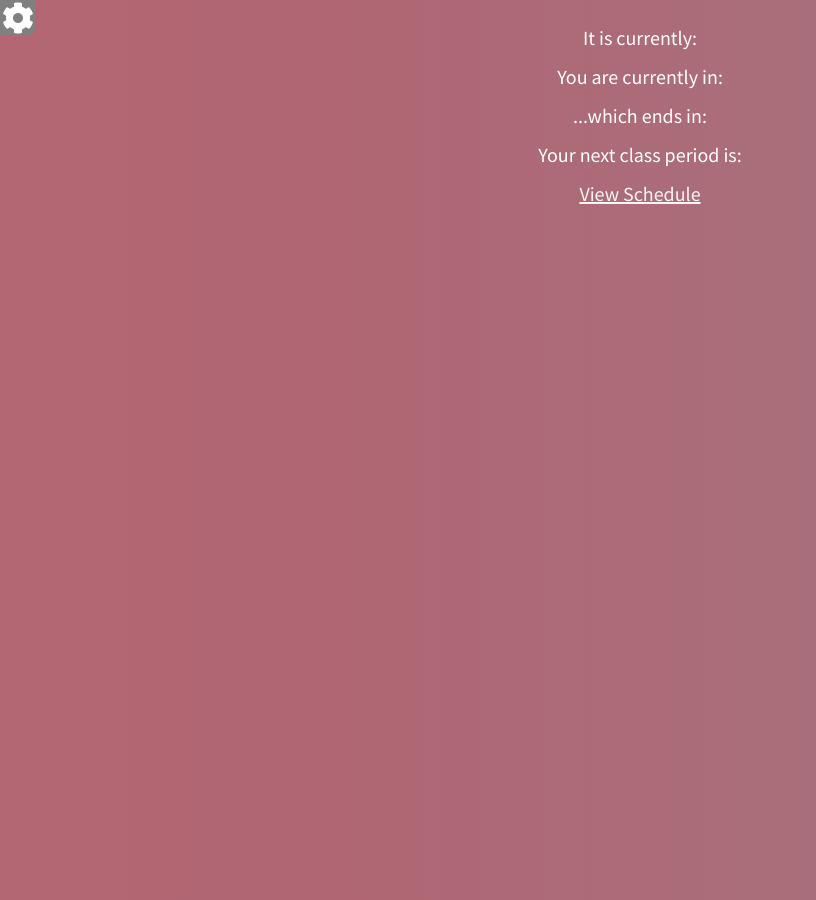
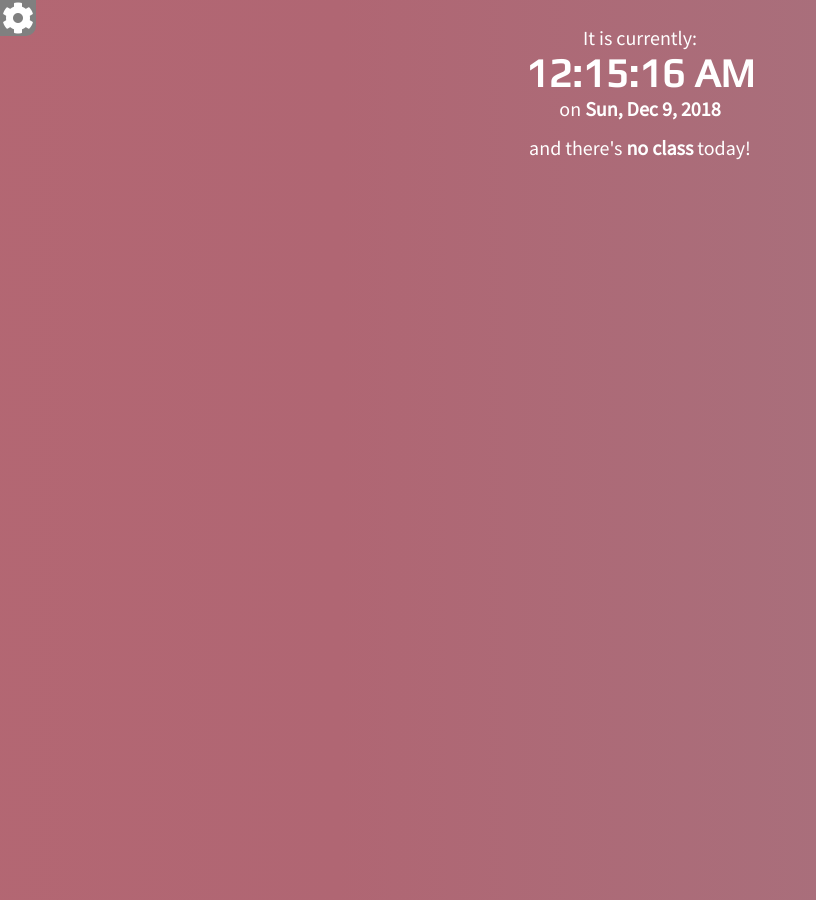
Before and after one commit to MoralCode/ClassClock, a Jekyll site: the page built from index.html, in a window 1280 px wide. Shown: the whole page, without its empty margins (0-816 px from the left). Built offline with Jekyll 4.4.1, drawn with Linux system fonts in a browser that asks for light colours; nearby versions of some CDN libraries; comment, search, counter and statistics services are not loaded; part of the change alters nothing that is shown.

Commit message:
Hide elements during non-school days.

```diff
--- a/_layouts/default.html
+++ b/_layouts/default.html
@@ -13,6 +13,7 @@
         <link rel="apple-touch-icon" sizes="192x192" href="icons/classclockicon-192.png">
         <link rel="manifest" href="/manifest.json">
         <link href="https://fonts.googleapis.com/css?family=Play|Source+Sans+Pro" rel="stylesheet">
+        <script src="https://ajax.aspnetcdn.com/ajax/jQuery/jquery-3.3.1.min.js"></script>
 
 
     </head>
--- a/classtime.js
+++ b/classtime.js
@@ -1,3 +1,306 @@
+// TODO: Move schedule to a database.
+var schedule = {
+    "schedules": [
+        {
+            "name": "Mon/Fri (Regular)",
+            "days": [
+                1,
+                5
+            ],
+            "classes": [
+                {
+                    "name": "1st Period",
+                    "startTime": {
+                        "hours": 8, "minutes": 25
+                    },
+                    "endTime": {
+                        "hours": 9, "minutes": 55
+                    }
+                },
+                {
+                    "name": "TSCT",
+                    "startTime": {
+                        "hours": 9, "minutes": 55
+                    },
+                    "endTime": {
+                        "hours": 10, "minutes": 10
+                    }
+                },
+                {
+                    "name": "Passing Period",
+                    "showInFullSchedule": false,
+                    "startTime": {
+                        "hours": 10, "minutes": 10
+                    },
+                    "endTime": {
+                        "hours": 10, "minutes": 15
+                    }
+                },
+                {
+                    "name": "2nd Period",
+                    "startTime": {
+                        "hours": 10, "minutes": 15
+                    },
+                    "endTime": {
+                        "hours": 11, "minutes": 45
+                    }
+                },
+                {
+                    "name": "Lunch",
+                    "startTime": {
+                        "hours": 11, "minutes": 45
+                    },
+                    "endTime": {
+                        "hours": 12, "minutes": 20
+                    }
+                },
+                {
+                    "name": "Passing Period",
+                    "showInFullSchedule": false,
+                    "startTime": {
+                        "hours": 12, "minutes": 20
+                    },
+                    "endTime": {
+                        "hours": 12, "minutes": 25
+                    }
+                },
+                {
+                    "name": "3rd Period",
+                    "startTime": {
+                        "hours": 12, "minutes": 25
+                    },
+                    "endTime": {
+                        "hours": 13, "minutes": 55
+                    }
+                },
+                {
+                    "name": "Passing Period",
+                    "showInFullSchedule": false,
+                    "startTime": {
+                        "hours": 13, "minutes": 55
+                    },
+                    "endTime": {
+                        "hours": 14, "minutes": 00
+                    }
+                },
+                {
+                    "name": "4th Period",
+                    "startTime": {
+                        "hours": 14, "minutes": 00
+                    },
+                    "endTime": {
+                        "hours": 15, "minutes": 30
+                    }
+                }
+            ]
+        },
+        {
+            "name": "Tues/Wed (Support Seminar)",
+            "days": [
+                2,
+                3
+            ],
+            "classes": [
+                {
+                    "name": "1st Period",
+                    "startTime": {
+                        "hours": 8, "minutes": 25
+                    },
+                    "endTime": {
+                        "hours": 9, "minutes": 47
+                    }
+                },
+                {
+                    "name": "TSCT",
+                    "startTime": {
+                        "hours": 9, "minutes": 47
+                    },
+                    "endTime": {
+                        "hours": 9, "minutes": 57
+                    }
+                },
+                {
+                    "name": "Passing Period",
+                    "showInFullSchedule": false,
+                    "startTime": {
+                        "hours": 9, "minutes": 57
+                    },
+                    "endTime": {
+                        "hours": 10, "minutes": 02
+                    }
+                },
+                {
+                    "name": "Support Seminar",
+                    "startTime": {
+                        "hours": 10, "minutes": 02
+                    },
+                    "endTime": {
+                        "hours": 10, "minutes": 34
+                    }
+                },
+                {
+                    "name": "Passing Period",
+                    "showInFullSchedule": false,
+                    "startTime": {
+                        "hours": 10, "minutes": 34
+                    },
+                    "endTime": {
+                        "hours": 10, "minutes": 39
+                    }
+                },
+                {
+                    "name": "2nd Period",
+                    "startTime": {
+                        "hours": 10, "minutes": 39
+                    },
+                    "endTime": {
+                        "hours": 12, "minutes": 01
+                    }
+                },
+                {
+                    "name": "Lunch",
+                    "startTime": {
+                        "hours": 12, "minutes": 01
+                    },
+                    "endTime": {
+                        "hours": 12, "minutes": 36
+                    }
+                },
+                {
+                    "name": "Passing Period",
+                    "showInFullSchedule": false,
+                    "startTime": {
+                        "hours": 12, "minutes": 36
+                    },
+                    "endTime": {
+                        "hours": 12, "minutes": 41
+                    }
+                },
+                {
+                    "name": "3rd Period",
+                    "startTime": {
+                        "hours": 12, "minutes": 41
+                    },
+                    "endTime": {
+                        "hours": 14, "minutes": 03
+                    }
+                },
+                {
+                    "name": "Passing Period",
+                    "showInFullSchedule": false,
+                    "startTime": {
+                        "hours": 14, "minutes": 03
+                    },
+                    "endTime": {
+                        "hours": 14, "minutes": 8
+                    }
+                },
+                {
+                    "name": "4th Period",
+                    "startTime": {
+                        "hours": 14, "minutes": 8
+                    },
+                    "endTime": {
+                        "hours": 15, "minutes": 30
+                    }
+                }
+            ],
+        },
+        {
+            "name": "Thursday (Early Release)",
+            "days": [
+                4
+            ],
+            "classes": [
+                {
+                    "name": "1st Period",
+                    "startTime": {
+                        "hours": 8, "minutes": 25
+                    },
+                    "endTime": {
+                        "hours": 9, "minutes": 50
+                    }
+                },
+                {
+                    "name": "TSCT",
+                    "startTime": {
+                        "hours": 9, "minutes": 50
+                    },
+                    "endTime": {
+                        "hours": 10, "minutes": 00
+                    }
+                },
+                {
+                    "name": "Passing Period",
+                    "showInFullSchedule": false,
+                    "startTime": {
+                        "hours": 10, "minutes": 00
+                    },
+                    "endTime": {
+                        "hours": 10, "minutes": 05
+                    }
+                },
+                {
+                    "name": "2nd Period",
+                    "startTime": {
+                        "hours": 10, "minutes": 05
+                    },
+                    "endTime": {
+                        "hours": 11, "minutes": 30
+                    }
+                },
+                {
+                    "name": "Lunch",
+                    "startTime": {
+                        "hours": 11, "minutes": 30
+                    },
+                    "endTime": {
+                        "hours": 12, "minutes": 05
+                    }
+                },
+                {
+                    "name": "Passing Period",
+                    "showInFullSchedule": false,
+                    "startTime": {
+                        "hours": 12, "minutes": 05
+                    },
+                    "endTime": {
+                        "hours": 12, "minutes": 10
+                    }
+                },
+                {
+                    "name": "3rd Period",
+                    "startTime": {
+                        "hours": 12, "minutes": 10
+                    },
+                    "endTime": {
+                        "hours": 13, "minutes": 35
+                    }
+                },
+                {
+                    "name": "Passing Period",
+                    "showInFullSchedule": false,
+                    "startTime": {
+                        "hours": 13, "minutes": 35
+                    },
+                    "endTime": {
+                        "hours": 13, "minutes": 40
+                    }
+                },
+                {
+                    "name": "4th Period",
+                    "startTime": {
+                        "hours": 13, "minutes": 40
+                    },
+                    "endTime": {
+                        "hours": 15, "minutes": 05
+                    }
+                }
+            ]
+        }
+    ]
+}
+
 var currentDay = 0;
 var currentHours = 0;
 var currentMinutes = 0;
@@ -5,206 +308,14 @@ var currentSeconds = 0;
 var currentDate;
 
 var currentClassPeriodIndex = -1;
-//nextClassPeriodIndex
-
 var currentScheduleIndex = -1;
-
-
 var use24HourTime = getLocalStorageBoolean("use24HourTime", false);
-
-var data = {
-    fullName: "",
-    shortName: "",
-    //order is as is on the school website
-    schedules: [
-        {
-            name: "Mon/Fri (Regular)",
-            days: [1, 5],
-            classes: [
-                {
-                    name: "1st Period",
-                    startTime: {hours: 8, minutes:25},
-                    endTime: {hours: 9, minutes:55}
-                },
-                {
-                    name: "TSCT",
-                    startTime: {hours: 9, minutes:55},
-                    endTime: {hours: 10, minutes:10}
-                },
-                {
-                    name: "Passing Period",
-                    showInFullSchedule: false,
-                    startTime: {hours: 10, minutes:10},
-                    endTime: {hours: 10, minutes:15}
-                },
-                {
-                    name: "2nd Period",
-                    startTime: {hours: 10, minutes:15},
-                    endTime: {hours: 11, minutes:45}
-                },
-                {
-                    name: "Lunch",
-                    startTime: {hours: 11, minutes:45},
-                    endTime: {hours: 12, minutes:20}
-                },
-                {
-                    name: "Passing Period",
-                    showInFullSchedule: false,
-                    startTime: {hours: 12, minutes:20},
-                    endTime: {hours: 12, minutes:25}
-                },
-                {
-                    name: "3rd Period",
-                    startTime: {hours: 12, minutes:25},
-                    endTime: {hours: 13, minutes:55}
-                },
-                {
-                    name: "Passing Period",
-                    showInFullSchedule: false,
-                    startTime: {hours: 13, minutes:55},
-                    endTime: {hours: 14, minutes:00}
-                },
-                {
-                    name: "4th Period",
-                    startTime: {hours: 14, minutes:00},
-                    endTime: {hours: 15, minutes:30}
-                }
-            ]
-        },
-        {
-            name: "Tues/Wed (Support Seminar)",
-            days: [2, 3],
-            classes: [
-                {
-                    name: "1st Period",
-                    startTime: {hours: 8, minutes:25},
-                    endTime: {hours: 9, minutes:47}
-                },
-                {
-                    name: "TSCT",
-                    startTime: {hours: 9, minutes:47},
-                    endTime: {hours: 9, minutes:57}
-                },
-                {
-                    name: "Passing Period",
-                    showInFullSchedule: false,
-                    startTime: {hours: 9, minutes:57},
-                    endTime: {hours: 10, minutes:02}
-                },
-                {
-                    name: "Support Seminar",
-                    startTime: {hours: 10, minutes:02},
-                    endTime: {hours: 10, minutes:34}
-                },
-                {
-                    name: "Passing Period",
-                    showInFullSchedule: false,
-                    startTime: {hours: 10, minutes:34},
-                    endTime: {hours: 10, minutes:39}
-                },
-                {
-                    name: "2nd Period",
-                    startTime: {hours: 10, minutes:39},
-                    endTime: {hours: 12, minutes:01}
-                },
-                {
-                    name: "Lunch",
-                    startTime: {hours: 12, minutes:01},
-                    endTime: {hours: 12, minutes:36}
-                },
-                {
-                    name: "Passing Period",
-                    showInFullSchedule: false,
-                    startTime: {hours: 12, minutes:36},
-                    endTime: {hours: 12, minutes:41}
-                },
-                {
-                    name: "3rd Period",
-                    startTime: {hours: 12, minutes:41},
-                    endTime: {hours: 14, minutes:03}
-                },
-                {
-                    name: "Passing Period",
-                    showInFullSchedule: false,
-                    startTime: {hours: 14, minutes:03},
-                    endTime: {hours: 14, minutes:8}
-                },
-                {
-                    name: "4th Period",
-                    startTime: {hours: 14, minutes:8},
-                    endTime: {hours: 15, minutes:30}
-                }
-            ],
-        },
-        {
-            name: "Thursday (Early Release)",
-            days: [4],
-            classes: [
-                {
-                    name: "1st Period",
-                    startTime: {hours: 8, minutes:25},
-                    endTime: {hours: 9, minutes:50}
-                },
-                {
-                    name: "TSCT",
-                    startTime: {hours: 9, minutes:50},
-                    endTime: {hours: 10, minutes:00}
-                },
-                {
-                    name: "Passing Period",
-                    showInFullSchedule: false,
-                    startTime: {hours: 10, minutes:00},
-                    endTime: {hours: 10, minutes:05}
-                },
-                {
-                    name: "2nd Period",
-                    startTime: {hours: 10, minutes:05},
-                    endTime: {hours: 11, minutes:30}
-                },
-                {
-                    name: "Lunch",
-                    startTime: {hours: 11, minutes:30},
-                    endTime: {hours: 12, minutes:05}
-                },
-                {
-                    name: "Passing Period",
-                    showInFullSchedule: false,
-                    startTime: {hours: 12, minutes:05},
-                    endTime: {hours: 12, minutes:10}
-                },
-                {
-                    name: "3rd Period",
-                    startTime: {hours: 12, minutes:10},
-                    endTime: {hours: 13, minutes:35}
-                },
-                {
-                    name: "Passing Period",
-                    showInFullSchedule: false,
-                    startTime: {hours: 13, minutes:35},
-                    endTime: {hours: 13, minutes:40}
-                },
-                {
-                    name: "4th Period",
-                    startTime: {hours: 13, minutes:40},
-                    endTime: {hours: 15, minutes:05}
-                }
-            ]
-        }
-    ]
-};
-
-// settings: {
-//         militaryTime: true;
-//     }
-
 
 function update() {
     updateTime();
-    if (typeof data !== 'undefined') {
-        updateVariables()
-        updateText();
-        var t = setTimeout(update, 500);
-    }
+    updateVariables()
+    updateText();
+    setTimeout(update, 500);
 }
 
 function updateVariables() {
@@ -214,17 +325,25 @@ function updateVariables() {
 }
 
 function updateText() {
+    document.getElementById('time').innerHTML = getCurrentTimeString();
+    document.getElementById('date').innerHTML = getCurrentDateString();
+
+    if (currentClassPeriodIndex == -1) {
+        document.getElementById("schedule").innerHTML = "and there's <strong>no class</strong> today!"
+        $('.schoolDays').css('display', 'none')
+        return
+    }
+
+    $('.schoolDays').css('display', 'inline')
+    document.getElementById("schedule").innerHTML = "You are viewing the <strong>" + getCurrentScheduleName() + "</strong> schedule."
     document.getElementById('timeToEndOfClass').innerHTML =  getTimeToEndOfCurrentClassString()
     document.getElementById("nextClass").innerHTML = getClassName(currentClassPeriodIndex+1)
     document.getElementById("currentClass").innerHTML = getClassName(currentClassPeriodIndex)
-    //document.getElementById('sentence').innerHTML = getSummaryString()
-    document.getElementById('time').innerHTML = getCurrentTimeString();
-    document.getElementById('date').innerHTML = getCurrentDateString();
-    document.getElementById("schedule").innerHTML = "You are viewing the <strong>" + getCurrentScheduleName() + "</strong> schedule."
 }
 
 function getCurrentScheduleName() {
-    return data.schedules[currentScheduleIndex].name
+    if (currentScheduleIndex == -1) {return "No Class"}
+    return schedule.schedules[currentScheduleIndex].name
 }
 
 function classIsInSession() {
@@ -257,8 +376,12 @@ return "on <strong>" + currentDate.toLocaleString('en-US', { weekday: 'short', m
 }
 function getCurrentClassPeriodIndex() {
     //using for over forEach() because we are breaking out of the loop early
-    for (let i = 0; i < data.schedules[currentScheduleIndex].classes.length; i++) {
-        if (checkStartTime(data.schedules[currentScheduleIndex].classes[i]) && checkEndTime(data.schedules[currentScheduleIndex].classes[i])) {
+    if (currentScheduleIndex == -1) {
+        return -1
+    }
+
+    for (let i = 0; i < schedule.schedules[currentScheduleIndex].classes.length; i++) {
+        if (checkStartTime(schedule.schedules[currentScheduleIndex].classes[i]) && checkEndTime(schedule.schedules[currentScheduleIndex].classes[i])) {
             return i
             break;//not sure if this is necessary so I included it anyway
         }
@@ -269,8 +392,8 @@ function getCurrentClassPeriodIndex() {
 
 function getCurrentScheduleIndex() {
     //using for over forEach() because we are breaking out of the loop early
-    for (let i = 0; i < data.schedules.length; i++) {
-        if (data.schedules[i].days.includes(currentDay)) {
+    for (let i = 0; i < schedule.length; i++) {
+        if (schedule[i].days.includes(currentDay)) {
             return i
             break;//not sure if this is necessary so I included it anyway
         }
@@ -325,7 +448,7 @@ function getTimeToTime(time) {
 
 function getTimeToEndOfCurrentClassString() {
     if (classIsInSession()) {
-        timeToEnd = getTimeToTime(data.schedules[currentScheduleIndex].classes[currentClassPeriodIndex].endTime);
+        timeToEnd = getTimeToTime(schedule.schedules[currentScheduleIndex].classes[currentClassPeriodIndex].endTime);
         return timeToEnd.hours.toString().padStart(2, '0') + ":" + timeToEnd.minutes.toString().padStart(2, '0') + ":" + timeToEnd.seconds.toString().padStart(2, '0');
     } else {
         return "No Class"
@@ -333,8 +456,8 @@ function getTimeToEndOfCurrentClassString() {
 }
 
 function getTimeToStartOfNextClassString() {
-    if (classIsInSession() && currentClassPeriodIndex+1 < data.schedule[selectedSchedule].classes.length ) {
-        timeToEnd = getTimeToTime(data.schedules[currentScheduleIndex].classes[currentClassPeriodIndex+1].startTime);
+    if (classIsInSession() && currentClassPeriodIndex + 1 < schedule.schedules[selectedSchedule].classes.length ) {
+        timeToEnd = getTimeToTime(schedule.schedules[currentScheduleIndex].classes[currentClassPeriodIndex+1].startTime);
         return timeToEnd.hours.toString().padStart(2, '0') + ":" + timeToEnd.minutes.toString().padStart(2, '0') + ":" + timeToEnd.seconds.toString().padStart(2, '0');
     } else {
         return "No More Classes"
@@ -343,8 +466,8 @@ function getTimeToStartOfNextClassString() {
 
 
 function getClassName(index) {
-    if (index >= 0 && index < data.schedules[currentScheduleIndex].classes.length) {
-        return data.schedules[currentScheduleIndex].classes[index].name.toString()
+    if (currentScheduleIndex != -1 && index >= 0 && index < schedule.schedules[currentScheduleIndex].classes.length) {
+        return schedule.schedules[currentScheduleIndex].classes[index].name.toString()
     } else {
         return "No Class"
     }
@@ -359,19 +482,19 @@ function populateScheduleTable() {
     //tbl.setAttribute('border', '1');
     var tbdy = document.createElement('tbody');
 
-        for (var i = 0; i < data.schedules[currentScheduleIndex].classes.length; i++) {
-            if (data.schedules[currentScheduleIndex].classes[i].showInFullSchedule != false) {
+        for (var i = 0; i < schedule.schedules[currentScheduleIndex].classes.length; i++) {
+            if (schedule.schedules[currentScheduleIndex].classes[i].showInFullSchedule != false) {
             var tr = document.createElement('tr');
             //for (var j = 0; j < 3; j++) {
 
                 var td = document.createElement('td');
-                td.innerHTML = data.schedules[currentScheduleIndex].classes[i].name
-                //td.appendChild(document.createTextNode(data.schedules[currentScheduleIndex].classes[i].name))
+                td.innerHTML = schedule.schedules[currentScheduleIndex].classes[i].name
+                //td.appendChild(document.createTextNode(schedule.schedules[currentScheduleIndex].classes[i].name))
                 tr.appendChild(td)
 
                 var td = document.createElement('td');
-                td.innerHTML = getTimeStringFromObject(data.schedules[currentScheduleIndex].classes[i].startTime) + " - " + getTimeStringFromObject(data.schedules[currentScheduleIndex].classes[i].endTime)
-                //td.appendChild(document.createTextNode(data.schedules[currentScheduleIndex].classes[i].name))
+                td.innerHTML = getTimeStringFromObject(schedule.schedules[currentScheduleIndex].classes[i].startTime) + " - " + getTimeStringFromObject(schedule.schedules[currentScheduleIndex].classes[i].endTime)
+                //td.appendChild(document.createTextNode(schedule.schedules[currentScheduleIndex].classes[i].name))
                 tr.appendChild(td);
 
             // }
@@ -409,14 +532,12 @@ function getLocalStorageBoolean(key, unsetDefault=false) {
     }
 }
 
-var a=document.getElementsByTagName("a");
-    for(var i=0;i<a.length;i++)
-    {
-        if (a[i].classList.contains("navbutton")) {
-            a[i].onclick=function()
-            {
-                window.location=this.getAttribute("href");
-                return false
-            }
+var a = document.getElementsByTagName("a");
+for (var i=0; i < a.length; i++) {
+    if (a[i].classList.contains("navbutton")) {
+        a[i].onclick = function() {
+            window.location = this.getAttribute("href");
+            return false
         }
     }
+}
--- a/index.html
+++ b/index.html
@@ -10,18 +10,18 @@ onload: update()
 
 <p class="centered bottomSpace" id="schedule"></p>
 
-<p class="centered label">You are currently in: </p>
-<h1 class="centered bottomSpace" id="currentClass"></h1>
+<p class="centered label schoolDays">You are currently in: </p>
+<h1 class="centered bottomSpace schoolDays" id="currentClass"></h1>
 
-<p class="centered label">...which ends in: </p>
-<h1 class="centered bottomSpace time bigger" id="timeToEndOfClass"></h1>
+<p class="centered label schoolDays">...which ends in: </p>
+<h1 class="centered bottomSpace time bigger schoolDays" id="timeToEndOfClass"></h1>
 
-<p class="centered label">Your next class period is: </p>
-<h1 class="centered bottomSpace" id="nextClass"></h1>
+<p class="centered label schoolDays">Your next class period is: </p>
+<h1 class="centered bottomSpace schoolDays" id="nextClass"></h1>
 
 <!-- <p class="centered bottomSpace" id="sentence"></p> -->
 
-<a href="schedule.html" class="centered topSpace">View Schedule</a>
+<a href="schedule.html" class="centered topSpace schoolDays">View Schedule</a>
 
 <a class="navbutton" href="settings.html"><i class="fas fa-cog"></i></a>
 <script src="classtime.js"></script>
```
Also changed, not shown: 1 other file.
